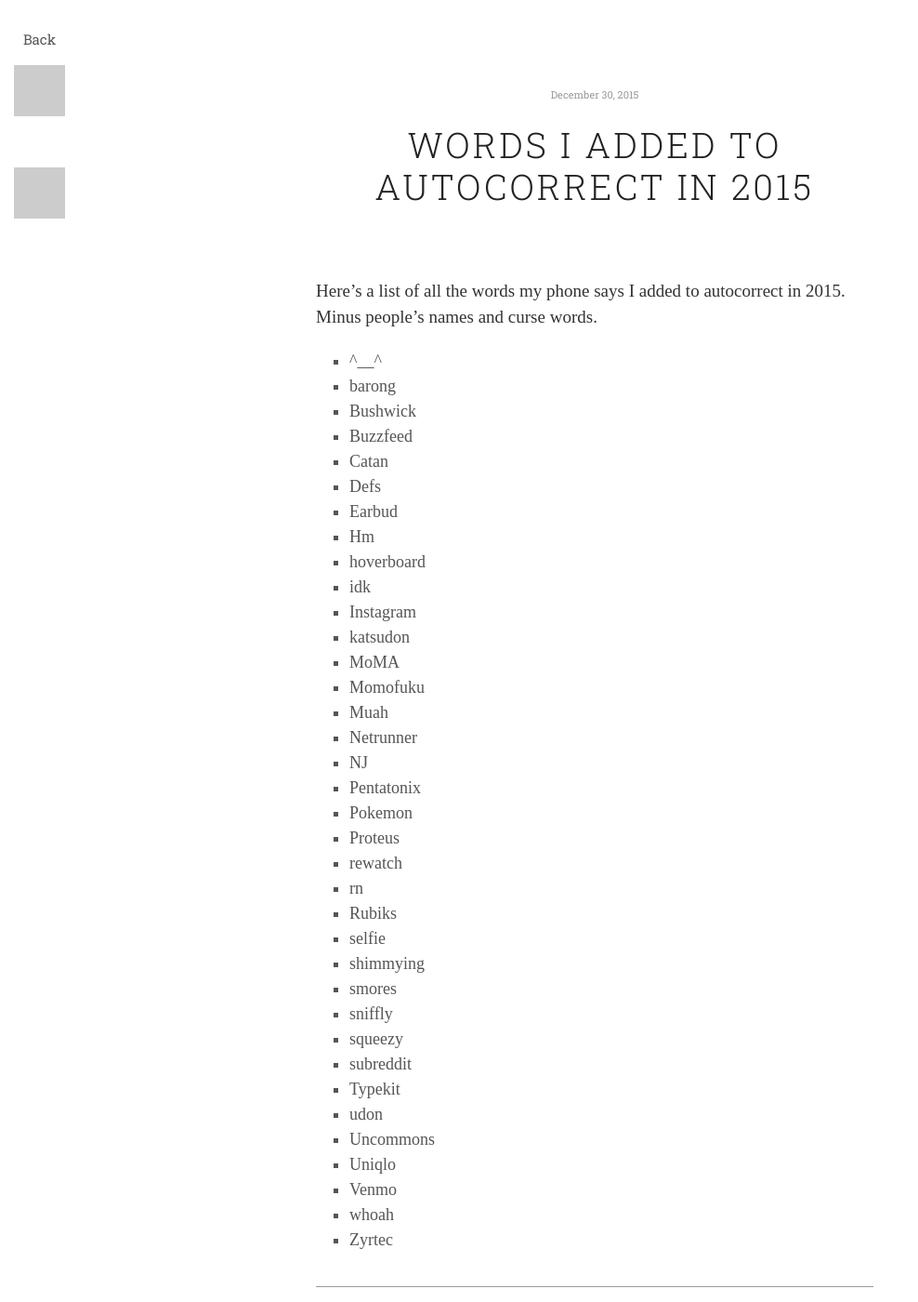
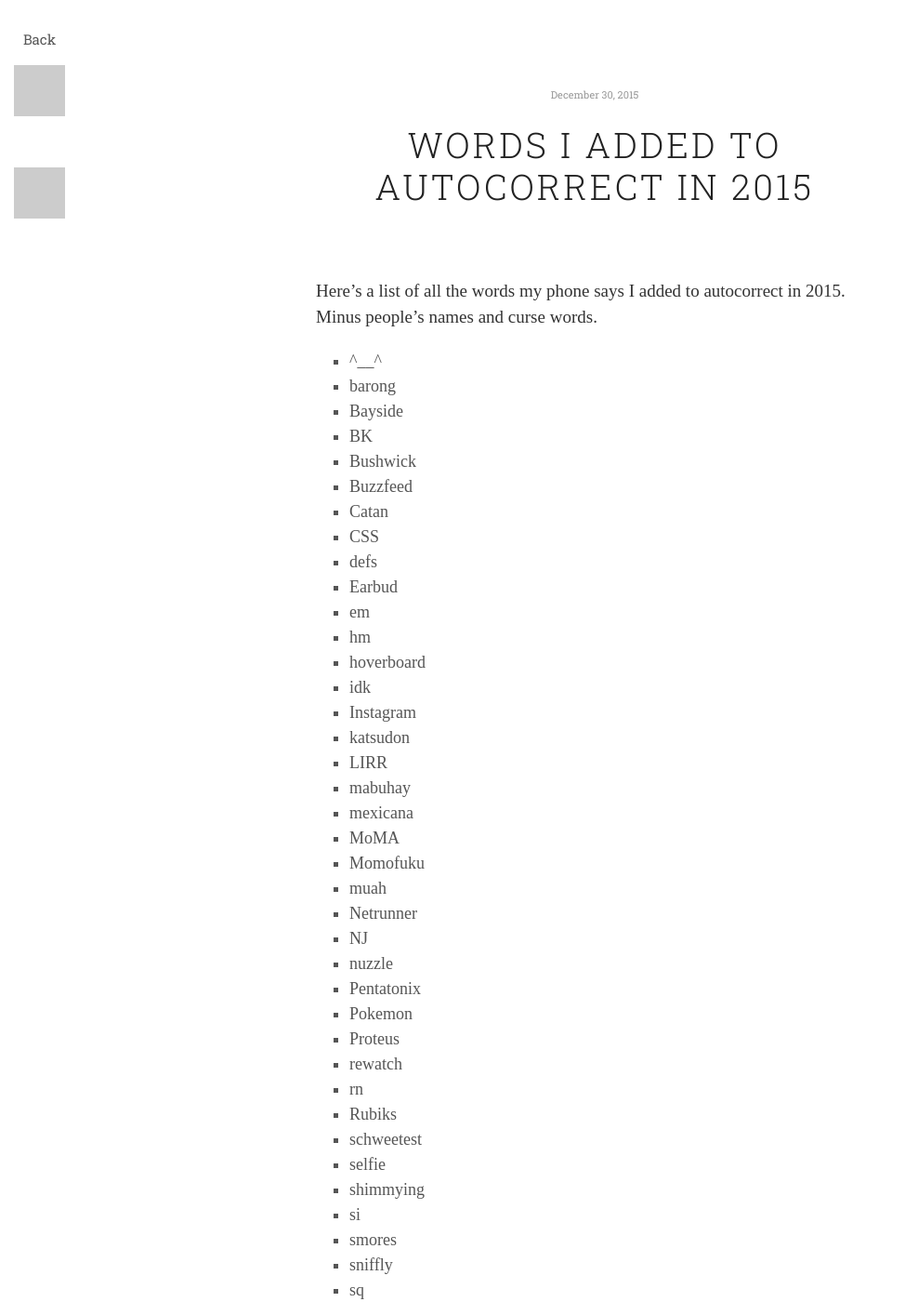
Before and after one commit to rvinluan/rvinluan.github.io, a Jekyll site: the page built from _posts/2015-12-30-autocorrect-2015.md, in a window 1280 px wide and 1400 px high. Shown: the whole window at 93% size, without its empty margins (0-988 px from the left). Built offline with Jekyll 4.4.1, drawn with Linux system fonts in a browser that asks for light colours; nearby versions of some CDN libraries; some web fonts are replaced.

Commit message:
Updated 2015-12-30-autocorrect-2015.md

```diff
--- a/_posts/2015-12-30-autocorrect-2015.md
+++ b/_posts/2015-12-30-autocorrect-2015.md
@@ -4,41 +4,55 @@
 published: true
 ---
 
+
 Here's a list of all the words my phone says I added to autocorrect in 2015. Minus people's names and curse words.
 
  - ^__^
  - barong
+ - Bayside
+ - BK
  - Bushwick
  - Buzzfeed
  - Catan
- - Defs
+ - CSS
+ - defs
  - Earbud
- - Hm
+ - em
+ - hm
  - hoverboard
  - idk
  - Instagram
  - katsudon
+ - LIRR
+ - mabuhay
+ - mexicana
  - MoMA
  - Momofuku
- - Muah
+ - muah
  - Netrunner
  - NJ
+ - nuzzle
  - Pentatonix
  - Pokemon
  - Proteus
  - rewatch
  - rn
  - Rubiks
+ - schweetest
  - selfie
  - shimmying
+ - si
  - smores
  - sniffly
+ - sq
  - squeezy
  - subreddit
+ - tito
  - Typekit
  - udon
  - Uncommons
  - Uniqlo
  - Venmo
  - whoah
+ - xoxo
  - Zyrtec
```
